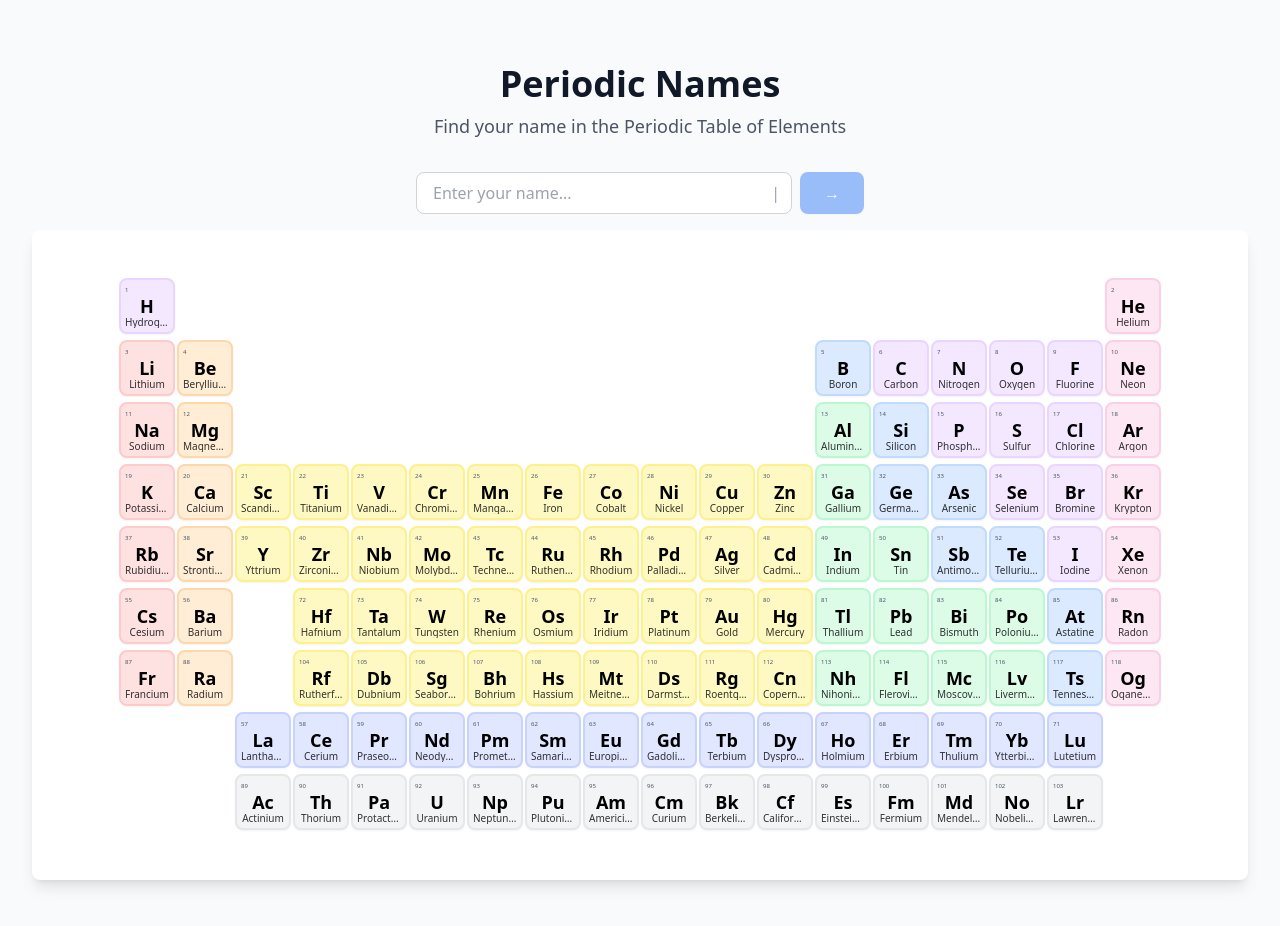
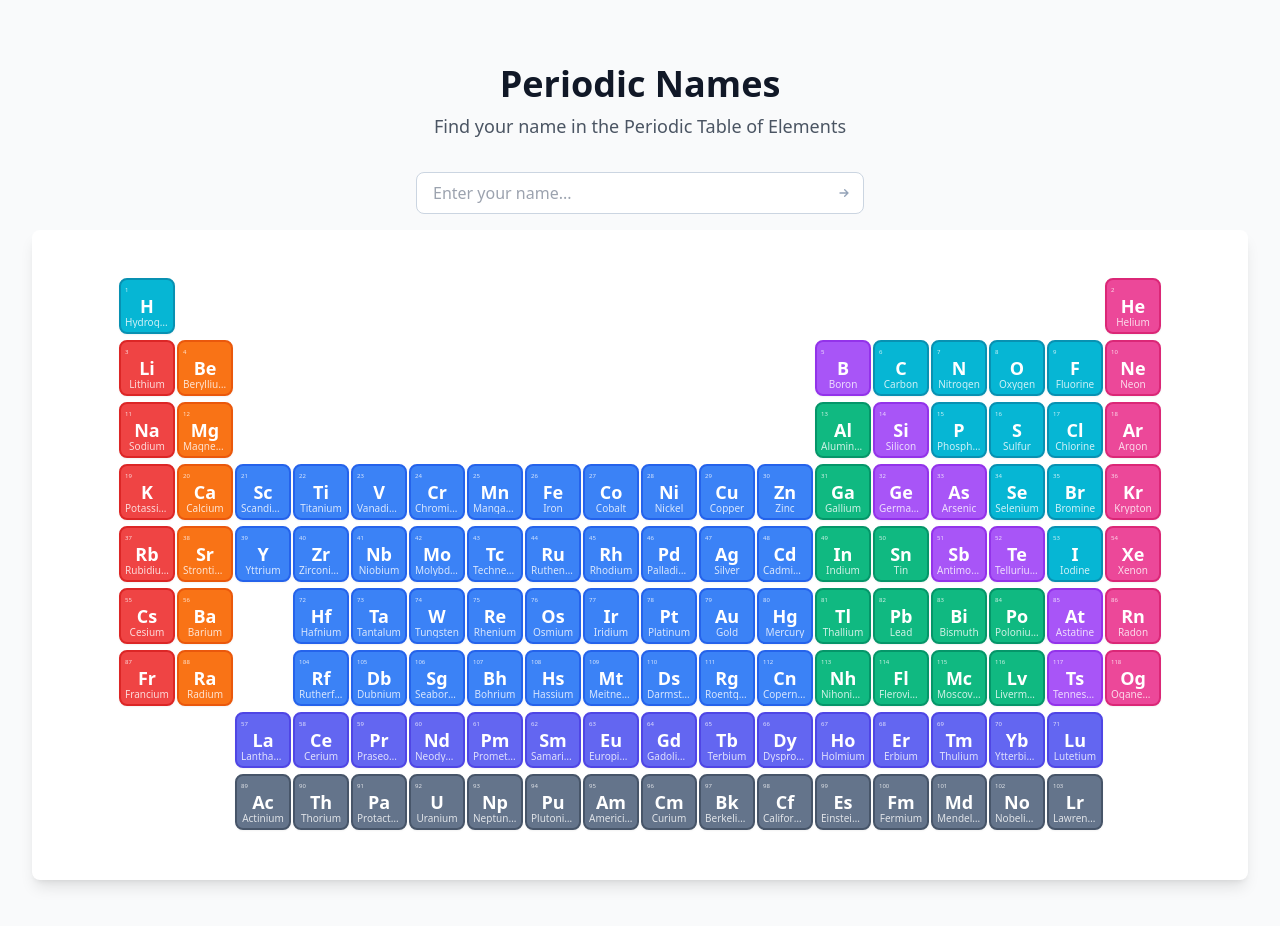
Before and after one commit to srrmlwn/periodicnames, a React (Vite) app: page / in a window 1280 px wide. Built offline with nearby package versions, Linux system fonts and the light colour scheme.

Commit message:
Improve UI consistency and animations: enhance glow visibility, move submit button inside input, fix spacing consistency, and standardize transition durations

```diff
--- a/src/components/ElementTile.tsx
+++ b/src/components/ElementTile.tsx
@@ -50,32 +50,32 @@ const ElementTile: React.FC<ElementTileProps> = ({
 
   const getCategoryColor = (category: string) => {
     const colors = {
-      alkali: 'bg-red-100 border-red-200',
-      alkaline: 'bg-orange-100 border-orange-200',
-      transition: 'bg-yellow-100 border-yellow-200',
-      postTransition: 'bg-green-100 border-green-200',
-      metalloid: 'bg-blue-100 border-blue-200',
-      nonmetal: 'bg-purple-100 border-purple-200',
-      noble: 'bg-pink-100 border-pink-200',
-      lanthanide: 'bg-indigo-100 border-indigo-200',
-      actinide: 'bg-gray-100 border-gray-200',
+      alkali: 'bg-red-500 border-red-600 text-white',
+      alkaline: 'bg-orange-500 border-orange-600 text-white',
+      transition: 'bg-blue-500 border-blue-600 text-white',
+      postTransition: 'bg-emerald-500 border-emerald-600 text-white',
+      metalloid: 'bg-purple-500 border-purple-600 text-white',
+      nonmetal: 'bg-cyan-500 border-cyan-600 text-white',
+      noble: 'bg-pink-500 border-pink-600 text-white',
+      lanthanide: 'bg-indigo-500 border-indigo-600 text-white',
+      actinide: 'bg-slate-500 border-slate-600 text-white',
     };
-    return colors[category as keyof typeof colors] || 'bg-gray-100 border-gray-200';
+    return colors[category as keyof typeof colors] || 'bg-slate-500 border-slate-600 text-white';
   };
 
   const getGlowColor = (category: string) => {
     const glowColors = {
-      alkali: 'shadow-red-400/50',
-      alkaline: 'shadow-orange-400/50',
-      transition: 'shadow-yellow-400/50',
-      postTransition: 'shadow-green-400/50',
-      metalloid: 'shadow-blue-400/50',
-      nonmetal: 'shadow-purple-400/50',
-      noble: 'shadow-pink-400/50',
-      lanthanide: 'shadow-indigo-400/50',
-      actinide: 'shadow-gray-400/50',
+      alkali: 'shadow-red-400/80',
+      alkaline: 'shadow-orange-400/80',
+      transition: 'shadow-blue-400/80',
+      postTransition: 'shadow-emerald-400/80',
+      metalloid: 'shadow-purple-400/80',
+      nonmetal: 'shadow-cyan-400/80',
+      noble: 'shadow-pink-400/80',
+      lanthanide: 'shadow-indigo-400/80',
+      actinide: 'shadow-slate-400/80',
     };
-    return glowColors[category as keyof typeof glowColors] || 'shadow-gray-400/50';
+    return glowColors[category as keyof typeof glowColors] || 'shadow-slate-400/80';
   };
 
   const baseClasses = `
@@ -94,16 +94,16 @@ const ElementTile: React.FC<ElementTileProps> = ({
       ${isAnimating ? 'element-fade-in' : ''}
       hover:shadow-lg hover:z-30 active:scale-95
       group-hover:ring-1 group-hover:ring-blue-300 group-hover:ring-opacity-30
-      hover:scale-150 transition-all duration-200 ease-out
+      hover:scale-150 transition-all duration-300 ease-out
     `
     : `
       hover:shadow-lg hover:z-30 active:scale-95
       group-hover:ring-1 group-hover:ring-blue-300 group-hover:ring-opacity-30
-      hover:scale-150 transition-all duration-200 ease-out
+      hover:scale-150 transition-all duration-300 ease-out
     `;
 
   const fakeClasses = isFake
-    ? 'bg-gray-200 border-dashed border-gray-400 text-gray-600'
+    ? 'bg-amber-400 border-dashed border-amber-500 text-amber-900'
     : getCategoryColor(element?.category || '');
 
   const classes = `${baseClasses} ${fakeClasses} ${animationClasses}`;
@@ -119,13 +119,13 @@ const ElementTile: React.FC<ElementTileProps> = ({
       }}
     >
       {/* Atomic number in top left */}
-      <div className="absolute top-0 left-1 text-[6px] text-gray-600 font-normal">
+      <div className="absolute top-0 left-1 text-[6px] text-white/80 font-normal">
         {element?.atomicNumber || '?'}
       </div>
 
       {/* Atomic weight in top right - show on hover or when highlighted */}
       {element?.atomicMass && (
-        <div className={`absolute top-0 right-1 text-[6px] text-gray-500 font-normal transition-opacity duration-300 ${
+        <div className={`absolute top-0 right-1 text-[6px] text-white/70 font-normal transition-opacity duration-300 ${
           isHighlighted ? 'opacity-100' : 'opacity-0 group-hover:opacity-100'
         }`}>
           {element.atomicMass}
@@ -148,13 +148,13 @@ const ElementTile: React.FC<ElementTileProps> = ({
 
       {/* Enhanced glow ring for highlighted elements */}
       {isHighlighted && showGlow && (
-        <div className={`absolute inset-0 rounded-lg border-2 border-current opacity-20 element-glow`}
+        <div className={`absolute inset-0 rounded-lg border-2 border-white opacity-60 element-glow`}
              style={{ animationDelay: `${animationDelay + 100}ms` }} />
       )}
 
       {/* Additional pulse effect for active matches */}
       {isHighlighted && showPulse && (
-        <div className={`absolute inset-0 rounded-lg bg-current opacity-10 element-glow-pulse`}
+        <div className={`absolute inset-0 rounded-lg bg-white opacity-20 element-glow-pulse`}
              style={{ animationDelay: `${animationDelay + 300}ms` }} />
       )}
     </div>
--- a/src/components/NameInput.tsx
+++ b/src/components/NameInput.tsx
@@ -8,15 +8,6 @@ interface NameInputProps {
 const NameInput: React.FC<NameInputProps> = ({ onSubmit, isLoading }) => {
   const [name, setName] = useState('');
   const [isTyping, setIsTyping] = useState(false);
-  const [showCursor, setShowCursor] = useState(true);
-
-  // Cursor blink animation
-  useEffect(() => {
-    const interval = setInterval(() => {
-      setShowCursor(prev => !prev);
-    }, 500);
-    return () => clearInterval(interval);
-  }, []);
 
   // Typing animation
   useEffect(() => {
@@ -44,55 +35,55 @@ const NameInput: React.FC<NameInputProps> = ({ onSubmit, isLoading }) => {
 
   return (
     <div className="max-w-md mx-auto">
-      <form onSubmit={handleSubmit} className="flex gap-2">
-        <div className="flex-1 relative">
+      <form onSubmit={handleSubmit} className="relative">
+        <div className="relative">
           <input
             type="text"
             value={name}
             onChange={(e) => setName(e.target.value)}
             onKeyPress={handleKeyPress}
             placeholder="Enter your name..."
-            className={`w-full px-4 py-2 border border-gray-300 rounded-lg focus:outline-none focus:ring-2 focus:ring-blue-500 focus:border-transparent transition-all duration-300 ease-out ${
+            className={`w-full px-4 pr-12 py-2 border border-slate-300 rounded-lg focus:outline-none focus:ring-2 focus:ring-blue-500 focus:border-transparent transition-all duration-300 ease-out ${
               isTyping ? 'scale-105 shadow-lg' : ''
             }`}
             disabled={isLoading}
           />
-          {/* Animated cursor for empty state */}
-          {name.length === 0 && !isLoading && (
-            <div className={`absolute right-3 top-1/2 transform -translate-y-1/2 text-gray-400 transition-opacity duration-200 ${
-              showCursor ? 'opacity-100' : 'opacity-0'
-            }`}>
-              |
-            </div>
-          )}
-        </div>
 
+          {/* Submit button inside input */}
           <button
             type="submit"
             disabled={isLoading || !name.trim()}
-          className={`px-6 py-2 bg-blue-500 text-white rounded-lg hover:bg-blue-600 disabled:opacity-50 disabled:cursor-not-allowed flex items-center transition-all duration-300 ease-out hover-lift ${
-            name.trim() ? 'shadow-lg' : 'shadow-sm'
+            className={`absolute right-2 top-1/2 transform -translate-y-1/2 p-1 rounded-md transition-all duration-300 ease-out ${
+              name.trim() && !isLoading
+                ? 'text-emerald-500 hover:text-emerald-600 hover:bg-emerald-50'
+                : 'text-slate-400 cursor-not-allowed'
             }`}
           >
             {isLoading ? (
               <div className="flex items-center space-x-1">
-              <div className="w-2 h-2 bg-white rounded-full animate-pulse"></div>
-              <div className="w-2 h-2 bg-white rounded-full animate-pulse" style={{ animationDelay: '0.1s' }}></div>
-              <div className="w-2 h-2 bg-white rounded-full animate-pulse" style={{ animationDelay: '0.2s' }}></div>
+                <div className="w-1.5 h-1.5 bg-current rounded-full animate-pulse"></div>
+                <div className="w-1.5 h-1.5 bg-current rounded-full animate-pulse" style={{ animationDelay: '0.1s' }}></div>
+                <div className="w-1.5 h-1.5 bg-current rounded-full animate-pulse" style={{ animationDelay: '0.2s' }}></div>
               </div>
             ) : (
-            <span className={`transition-transform duration-200 ${name.trim() ? 'group-hover:translate-x-1' : ''}`}>
-              →
-            </span>
+              <svg
+                className={`w-4 h-4 transition-transform duration-200 ${name.trim() ? 'hover:translate-x-0.5' : ''}`}
+                fill="none"
+                stroke="currentColor"
+                viewBox="0 0 24 24"
+              >
+                <path strokeLinecap="round" strokeLinejoin="round" strokeWidth={2} d="M13 7l5 5m0 0l-5 5m5-5H6" />
+              </svg>
             )}
           </button>
+        </div>
       </form>
 
       {/* Character count with animation */}
       {name.length > 0 && (
         <div className="mt-2 text-center">
-          <span className={`text-xs text-gray-500 transition-all duration-300 ${
-            isTyping ? 'scale-110 text-blue-500' : ''
+          <span className={`text-xs text-slate-500 transition-all duration-300 ${
+            isTyping ? 'scale-110 text-emerald-500' : ''
           }`}>
             {name.length} character{name.length !== 1 ? 's' : ''}
           </span>
--- a/src/components/ResultDisplay.tsx
+++ b/src/components/ResultDisplay.tsx
@@ -43,7 +43,7 @@ const ResultDisplay: React.FC<ResultDisplayProps> = ({ result, isVisible }) => {
 
   return (
     <div className="max-w-4xl mx-auto mt-8 p-6 bg-white rounded-lg shadow-lg element-fade-in">
-      <div className="flex flex-wrap gap-2 justify-center">
+      <div className="flex flex-wrap gap-0.5 justify-center">
         {result.orderedElements.map((element, index) => {
           const isRealElement = 'isReal' in element && element.isReal;
           const isSpace = 'symbol' in element && element.symbol === ' ';
@@ -58,7 +58,7 @@ const ResultDisplay: React.FC<ResultDisplayProps> = ({ result, isVisible }) => {
                 }`}
                 style={{ transitionDelay: `${index * 100}ms` }}
               >
-                <span className="text-gray-400 text-xs">•</span>
+                <span className="text-slate-400 text-xs">•</span>
               </div>
             );
           }
@@ -85,8 +85,8 @@ const ResultDisplay: React.FC<ResultDisplayProps> = ({ result, isVisible }) => {
       {/* Success message with animation */}
       {showSuccessMessage && (
         <div className="mt-6 text-center">
-          <div className="inline-block px-4 py-2 bg-green-100 text-green-800 rounded-full text-sm font-medium element-fade-in">
-            ✨ Name successfully spelled with {result.orderedElements.filter(e => 'isReal' in e && e.isReal).length} real elements!
+          <div className="inline-block px-4 py-2 bg-lime-100 text-lime-800 border border-lime-600 rounded-full text-sm font-medium element-fade-in">
+          🥳 Name successfully spelled with {result.orderedElements.filter(e => 'isReal' in e && e.isReal).length} real elements!
           </div>
         </div>
       )}
--- a/src/index.css
+++ b/src/index.css
@@ -5,13 +5,13 @@
 /* Custom animations for element highlighting */
 @keyframes elementGlow {
   0% {
-    box-shadow: 0 0 0 0 rgba(59, 130, 246, 0.4);
+    box-shadow: 0 0 0 0 rgba(255, 255, 255, 0.8);
   }
   50% {
-    box-shadow: 0 0 0 8px rgba(59, 130, 246, 0.2);
+    box-shadow: 0 0 0 12px rgba(255, 255, 255, 0.4);
   }
   100% {
-    box-shadow: 0 0 0 0 rgba(59, 130, 246, 0);
+    box-shadow: 0 0 0 0 rgba(255, 255, 255, 0);
   }
 }
 
@@ -38,12 +38,15 @@
 @keyframes elementGlowPulse {
   0% {
     filter: brightness(1);
+    box-shadow: 0 0 0 0 rgba(255, 255, 255, 0.6);
   }
   50% {
-    filter: brightness(1.2);
+    filter: brightness(1.3);
+    box-shadow: 0 0 0 8px rgba(255, 255, 255, 0.3);
   }
   100% {
     filter: brightness(1);
+    box-shadow: 0 0 0 0 rgba(255, 255, 255, 0);
   }
 }
 
```
Lines whose indentation alone changed are shown as unchanged.
